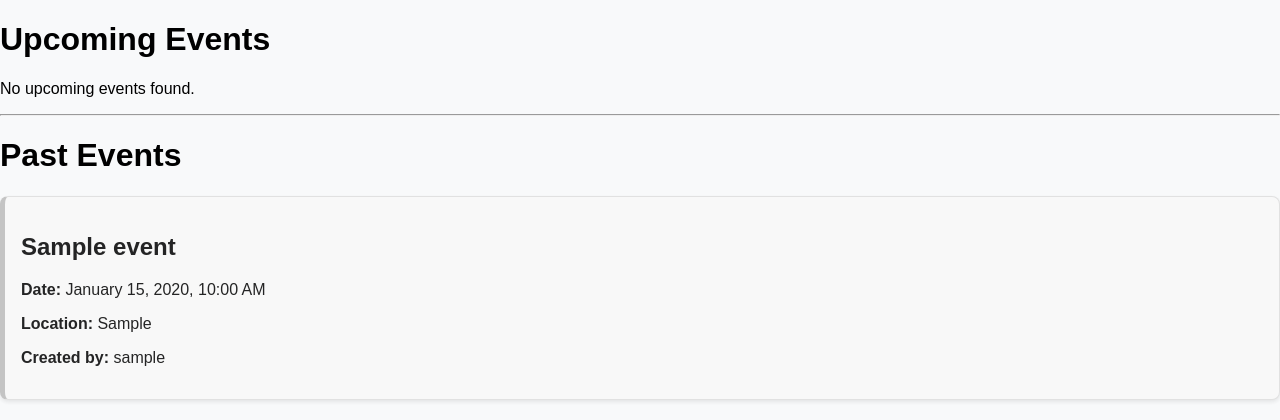
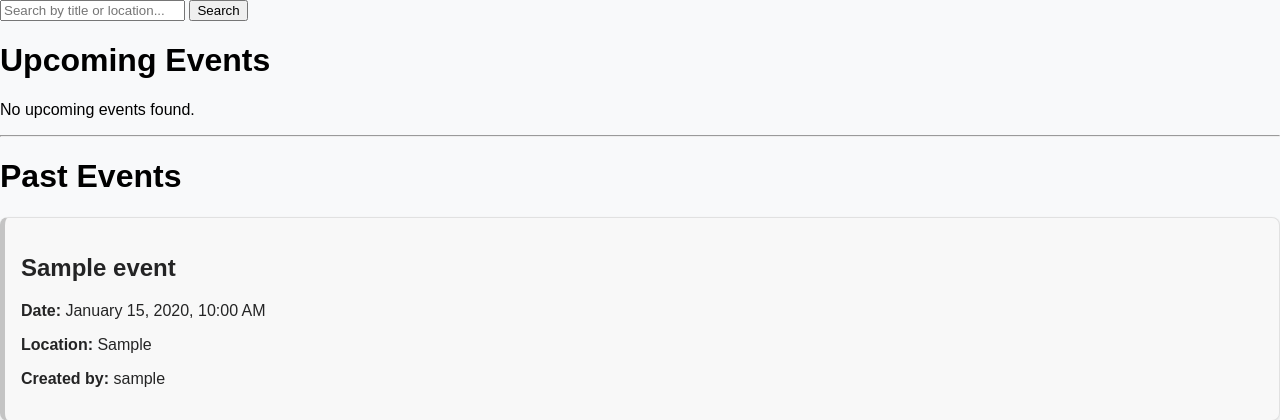
Before and after one commit to zeinali1/capstone-project, a Django app: page /home/ in a window 1280 px wide. Shown: the part 48-468 px from the top of the page. Run offline with Django 5.2, Linux system fonts and the light colour scheme; tables that the repository leaves empty hold one stand-in row (values such as "Sample post").

Commit message:
add search feature, update home.html

```diff
--- a/main_app/templates/events/home.html
+++ b/main_app/templates/events/home.html
@@ -3,6 +3,17 @@
 
 {% block content %}
 <div class="container">
+
+    <div class="search-section">
+        <form method="get" action="{% url 'home' %}">
+            <input type="text" name="q" value="{{ query }}" placeholder="Search by title or location..." class="search-input">
+            <button type="submit" class="search-btn">Search</button>
+            {% if query %}
+                <a href="{% url 'home' %}" class="clear-btn">Clear</a>
+            {% endif %}
+        </form>
+    </div>
+
     <h1 class="page-title">Upcoming Events</h1>
 
     {% if upcoming_events %}
```
